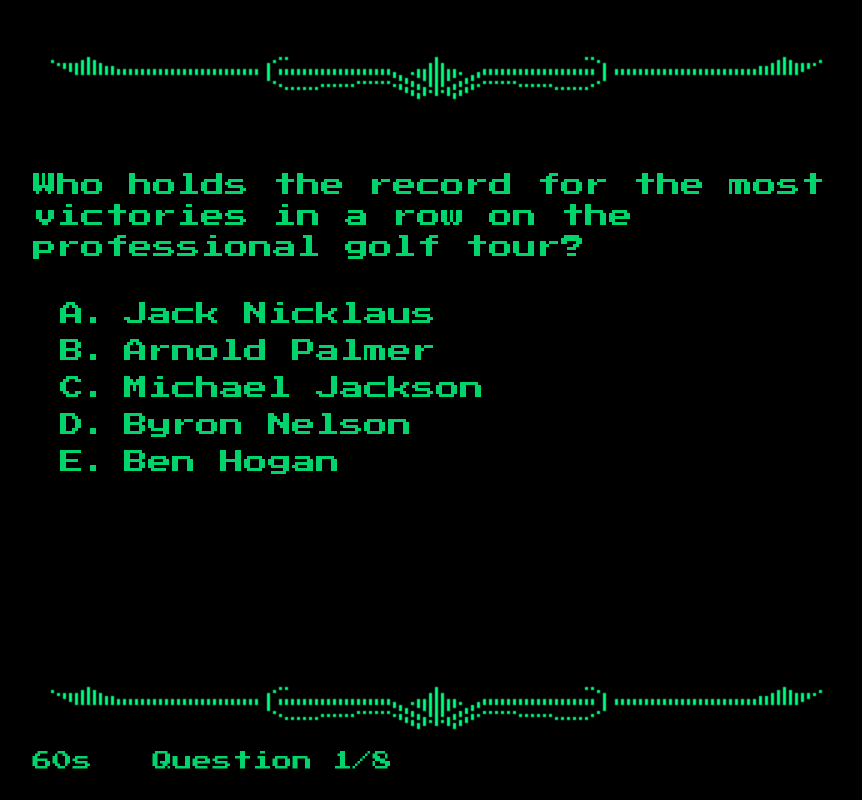
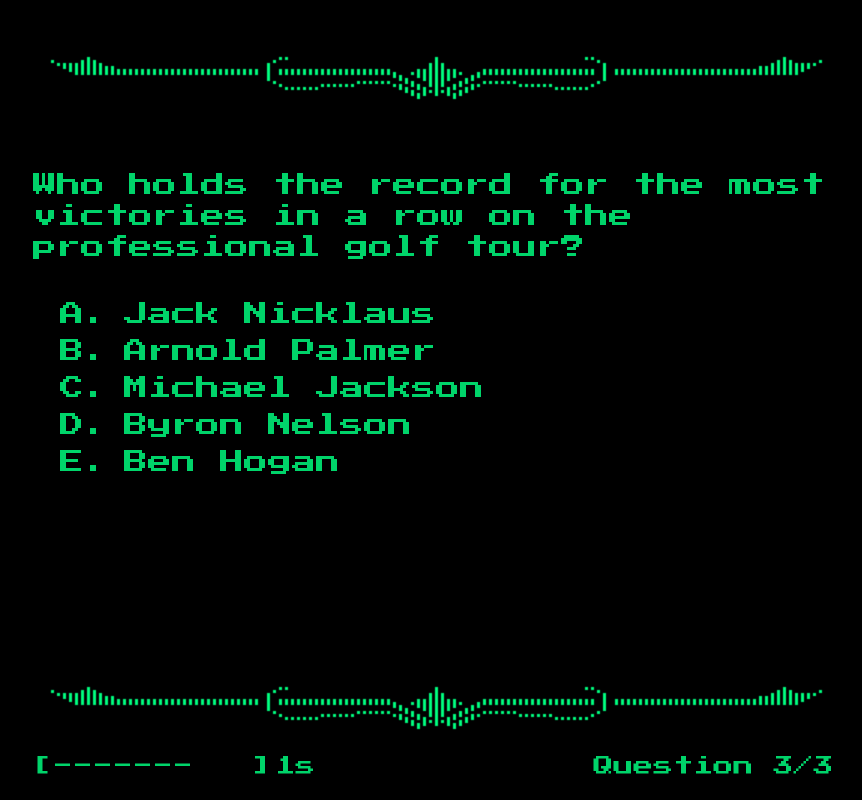
Before and after one commit to kevinclement/exitpuzzles-museum-computer-web, a Vue app: page /quiz in a window 1280 px wide. Shown: the whole page, without its empty margins (207-1069 px from the left). Built offline with nearby package versions, Linux system fonts and the light colour scheme.

Commit message:
added timer for answer

```diff
--- a/src/views/Quiz.vue
+++ b/src/views/Quiz.vue
@@ -11,17 +11,20 @@
       <!-- FOOTER -->
       <div class="footer">
         <img src="../assets/border.png"/>
-        <div>
-          <div style="display:inline-block;padding-top:10px;font-size:20px;right:auto;left:0px;">60s</div>
-          <div class="progress" style="display:inline-block;">Question {{questionIndex + 1}}/{{QUESTION_LIMIT}}</div>
+        <div class="footerProgressRow">
+          <div>
+            <span>{{ timerBar }}</span>
+            <span style="padding-left:3px;">{{timeForSelection}}s</span>
+          </div>
+          <div class="progress">Question {{questionIndex + 1}}/{{QUESTION_LIMIT}}</div>
         </div>
       </div>
     </div>
 
     <!-- RESULTS -->
     <Results v-else
-      v-bind:missed="correctQuestions.length"
-      v-bind:correct="missedQuestions.length"
+      v-bind:missed="missedQuestions.length"
+      v-bind:correct="correctQuestions.length"
       v-bind:avgTime="65"
       v-bind:totalTime="737"
     />
@@ -48,7 +51,8 @@ export default {
   },
   data() {
     return {
-        QUESTION_LIMIT: 8, // TODO: move back to 15
+        SELECTION_TIMEOUT: 2,
+        QUESTION_LIMIT: 3, // TODO: move back to 15
         ANSWER_TIMEOUT: 500, // TODO: move back to 1000
         questions: questions,
         questionIndex: 0,
@@ -56,18 +60,20 @@ export default {
         correctQuestions: [],
         selectedAnswer: -1,
         buttonTimer: null,
+        timeForSelection: 0,
+        selectionTimer: null,
     }
   },
   computed: {
       currentQuestion: function() {
           return this.questions[this.questionIndex]
       },
-      correct: function() {
-        return this.currentQuestion.correctAnswer == this.selectedAnswer
-      },
       finished: function() {
         return this.correctQuestions.length + this.missedQuestions.length === this.QUESTION_LIMIT
       },
+      timerBar: function() {
+        return "[-------\u00A0\u00A0\u00A0]"
+      }
   },
   created() {
       this.reset();
@@ -87,6 +93,17 @@ export default {
         this.missedQuestions = []
         this.correctQuestions = []
 
+        // reset the timer
+        this.timeForSelection = this.SELECTION_TIMEOUT
+
+        this.selectionTimer = setInterval(() => {
+          if (this.timeForSelection === 1) {
+            this.buttonPressed(-1)
+          } else {
+            this.timeForSelection--;
+          }
+        }, 1000)
+
         // set the first question as selected
         this.questionIndex = 0
       },
@@ -100,7 +117,7 @@ export default {
           console.log(`INFO: Ignoring multi press for ${index}, selection already made.`)
           return;
         }
-        if (this.finished) {
+        if (this.finished && index !== -1) {
           this.reset()
           return;
         }
@@ -114,22 +131,29 @@ export default {
         }
 
         // add to score arrays
-        if (this.correct) {
+        if (this.currentQuestion.correctAnswer === this.selectedAnswer) {
           this.correctQuestions.push(this.currentQuestion)
         } else {
           this.missedQuestions.push(this.currentQuestion)
         }
 
-        this.buttonTimer = setTimeout(() => {
-           this.buttonTimer = null;
-           this.selectedAnswer = -1
-           this.questionIndex++
-        }, this.ANSWER_TIMEOUT);
+        if (index !== -1) {
+          this.buttonTimer = setTimeout(() => { this.next() }, this.ANSWER_TIMEOUT);
+        } else {
+          this.next()
+        }
       },
+
       next: function() {
-          if (this.questionIndex < this.questions.length - 1) {
-              this.questionIndex++;
-          }
+        this.buttonTimer = null;
+        this.selectedAnswer = -1
+        this.timeForSelection = this.SELECTION_TIMEOUT;
+
+        if (this.questionIndex < this.questions.length - 1) {
+          this.questionIndex++
+        } else {
+          clearInterval(this.selectionTimer)
+        }
       },
       onkeydown: function(e){
         switch(e.code) {
@@ -182,6 +206,11 @@ function randomizeQuestions(questions, missed, limit) {
   // first add any missed questions to our list
   for (let q of missed) {
     randQuestions.push(q)
+  }
+
+  // if all questions were missed, just return
+  if (randQuestions.length === limit) {
+    return shuffle(randQuestions)
   }
 
   // then randomize the original list
@@ -252,13 +281,16 @@ function shuffle(array) {
   }
   .footer {
   }
+  .footer div {
+    font-size: 20px;
+  }
+  .footerProgressRow {
+    display:grid;
+    grid-template-columns: 50% 50%;
+    padding-top:15px;
+  }
 
   .progress {
-    padding-top:10px;
-    font-size: 20px;
-    margin-left: auto;
-    margin-right: 20px;
-    width: 300px;
-    text-align: end;
+    justify-self: end;
   }
 </style>
```
